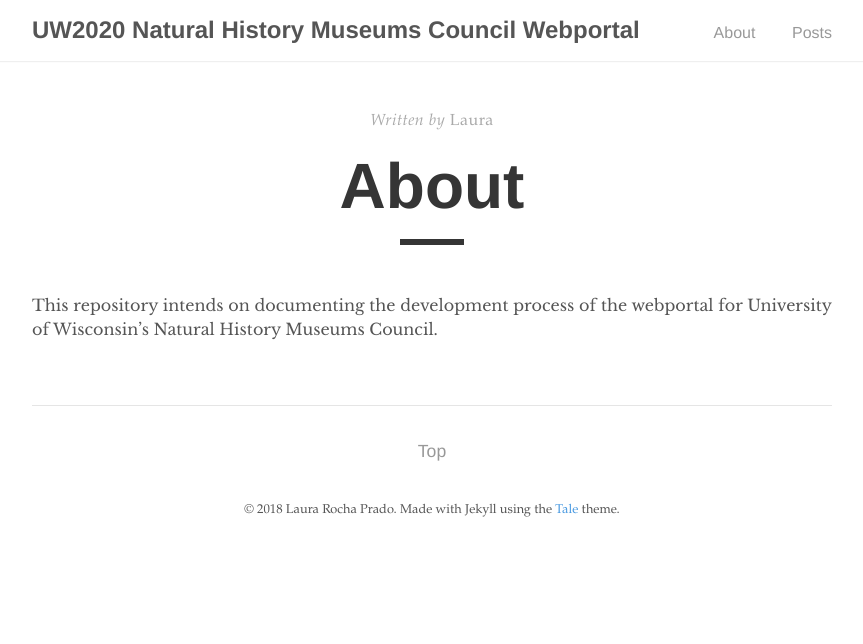
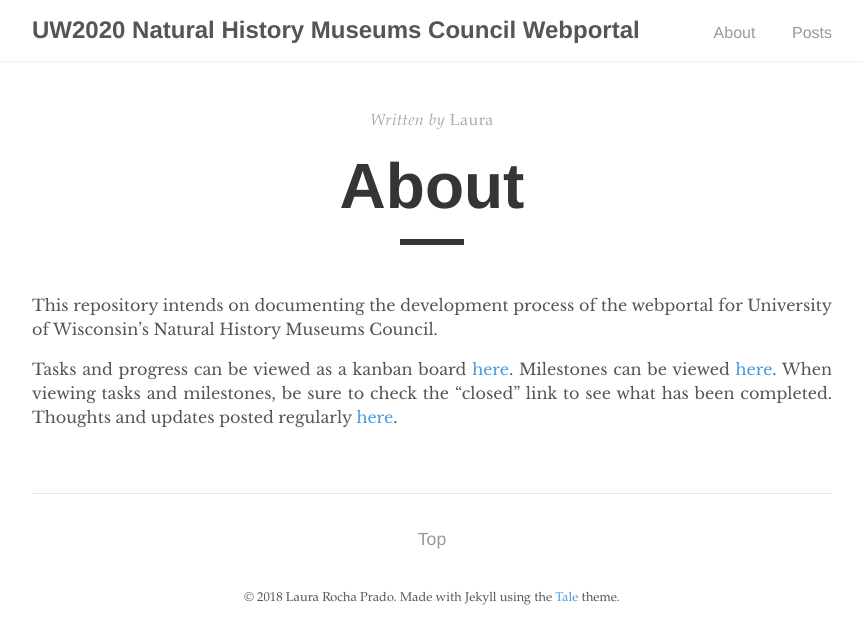
Before and after one commit to arbolitoloco/uw2020, a Jekyll site: the page built from about.md, in a window 1280 px wide. Shown: the top 644 px of the page, without its empty margins (208-1071 px from the left). Built offline with Jekyll 4.4.1, drawn with Linux system fonts in a browser that asks for light colours.

Commit message:
updated about page

```diff
--- a/about.md
+++ b/about.md
@@ -6,3 +6,8 @@ permalink: /about/
 ---
 
 This repository intends on documenting the development process of the webportal for University of Wisconsin's Natural History Museums Council.
+
+Tasks and progress can be viewed as a kanban board [here](https://github.com/arbolitoloco/uw2020/projects/1).
+Milestones can be viewed [here](https://github.com/arbolitoloco/uw2020/milestones">https://github.com/arbolitoloco/uw2020/milestones).
+When viewing tasks and milestones, be sure to check the "closed" link to see what has been completed.
+Thoughts and updates posted regularly [here](https://arbolitoloco.github.io/uw2020).
```
